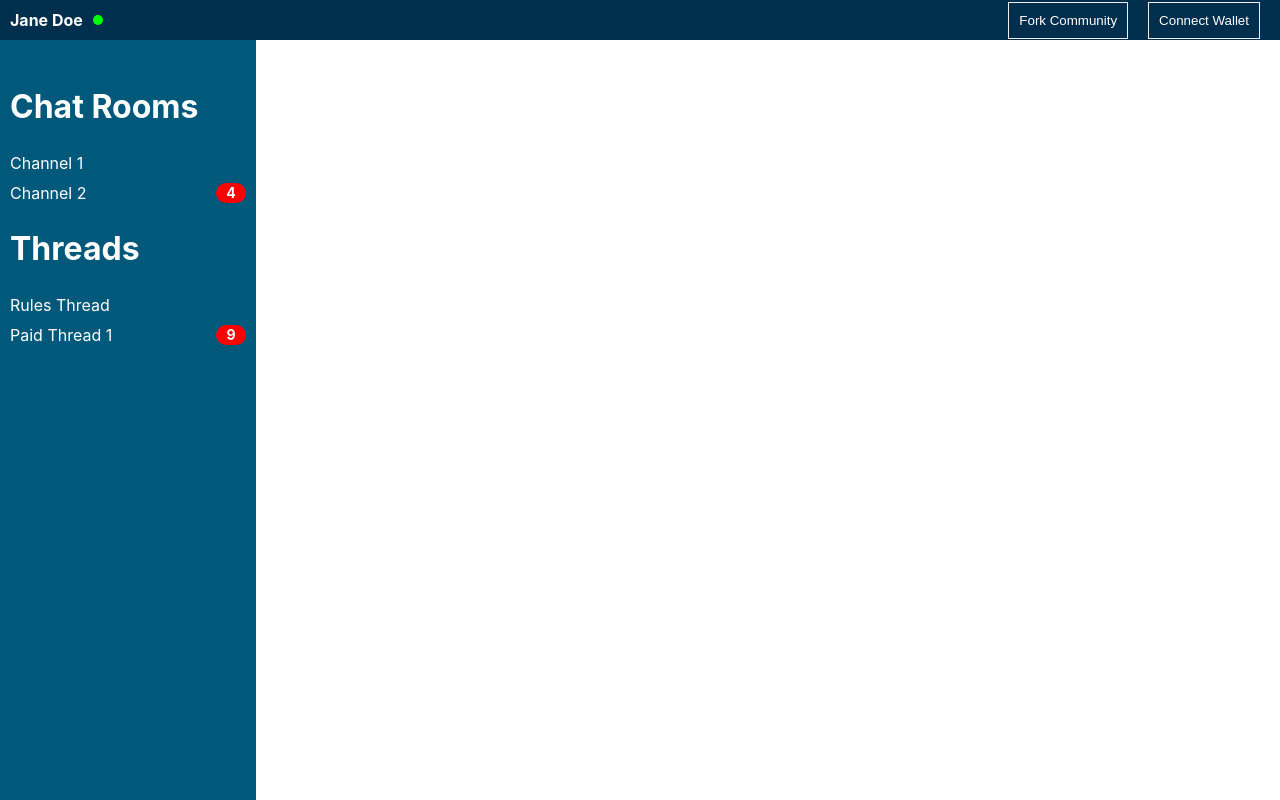
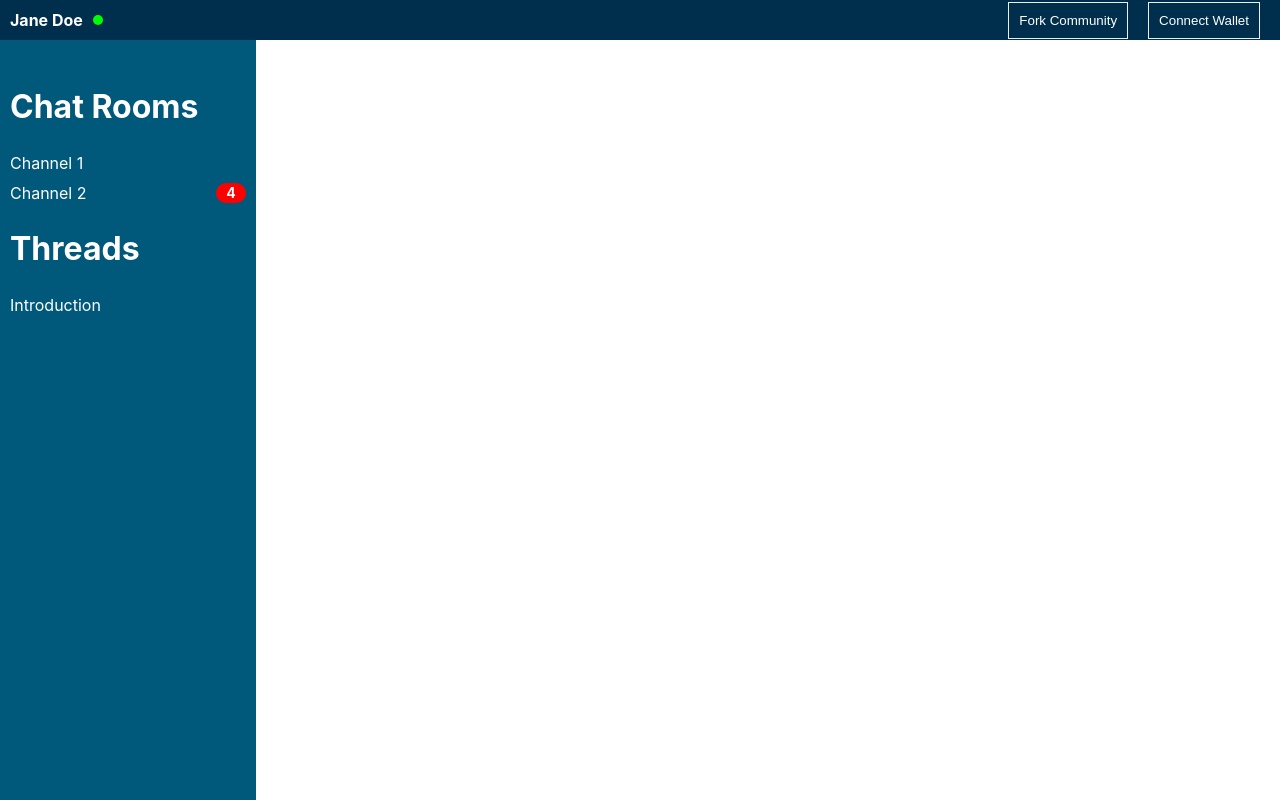
Before and after one commit to SpacesTemp/spaces-interface, a React (Create React App) app: page / in a window 1280 px wide. Built offline with nearby package versions, Linux system fonts and the light colour scheme.

Commit message:
Render threads in sidebar

```diff
--- a/src/App.tsx
+++ b/src/App.tsx
@@ -49,7 +49,7 @@ const Main = styled.main`
   flex-wrap: wrap;
 `;
 
-const DataContext = React.createContext({
+export const DataContext = React.createContext({
   data: mockData,
   openEditor: (isReply: boolean, parentId: number, threadId: number) => { }
 });
@@ -138,7 +138,7 @@ const App = () => {
   }
 
   return (
-    <DataContext.Provider value={{ data: state.threads, openEditor }}>
+    <DataContext.Provider value={{ data: state, openEditor }}>
       <ThemeProvider theme={theme}>
         <Router>
           <Main>
--- a/src/components/Sidebar.tsx
+++ b/src/components/Sidebar.tsx
@@ -1,6 +1,8 @@
-import React from "react";
+import React, { useContext } from "react";
 import styled from "styled-components";
-import { Link, useLocation } from "react-router-dom";
+import { Link, useLocation, useParams } from "react-router-dom";
+
+import { DataContext } from '../App';
 
 const Main = styled.div`
   height: calc(100% - 40px);
@@ -62,17 +64,11 @@ const Sidebar: React.FC<{}> = () => {
       unreadMsgCount: 4,
     },
   ];
-  const threads = [
-    {
-      name: "Rules Thread",
-      link: "/thread/1",
-    },
-    {
-      name: "Paid Thread 1",
-      link: "/thread/2",
-      unreadMsgCount: 9,
-    },
-  ];
+  const { id: threadId } = useParams<{ id: any }>();
+  const dataContext = useContext(DataContext);
+  console.log(dataContext.data);
+  const threads = dataContext.data.threads;
+
   return (
     <Main>
       <Channels>
@@ -95,20 +91,15 @@ const Sidebar: React.FC<{}> = () => {
           );
         })}
         <h1> Threads </h1>
-        {threads.map(({ name, link, unreadMsgCount }) => {
+        {threads.map(({ name, id }) => {
           return (
-            <li key={link} className={location.pathname === link ? "current" : ""}>
+            <li key={id} className={threadId == id ? "current" : ""}>
               <CustomLink
-                to={link}
-                className={location.pathname === link ? "current" : ""}
+                to={`/thread/${id}`}
+                className={threadId == id ? "current" : ""}
               >
                 {name}
               </CustomLink>
-              {unreadMsgCount && unreadMsgCount > 0 && (
-                <UnreadCount>
-                  {unreadMsgCount > 10 ? "9+" : unreadMsgCount}
-                </UnreadCount>
-              )}
             </li>
           );
         })}
```
